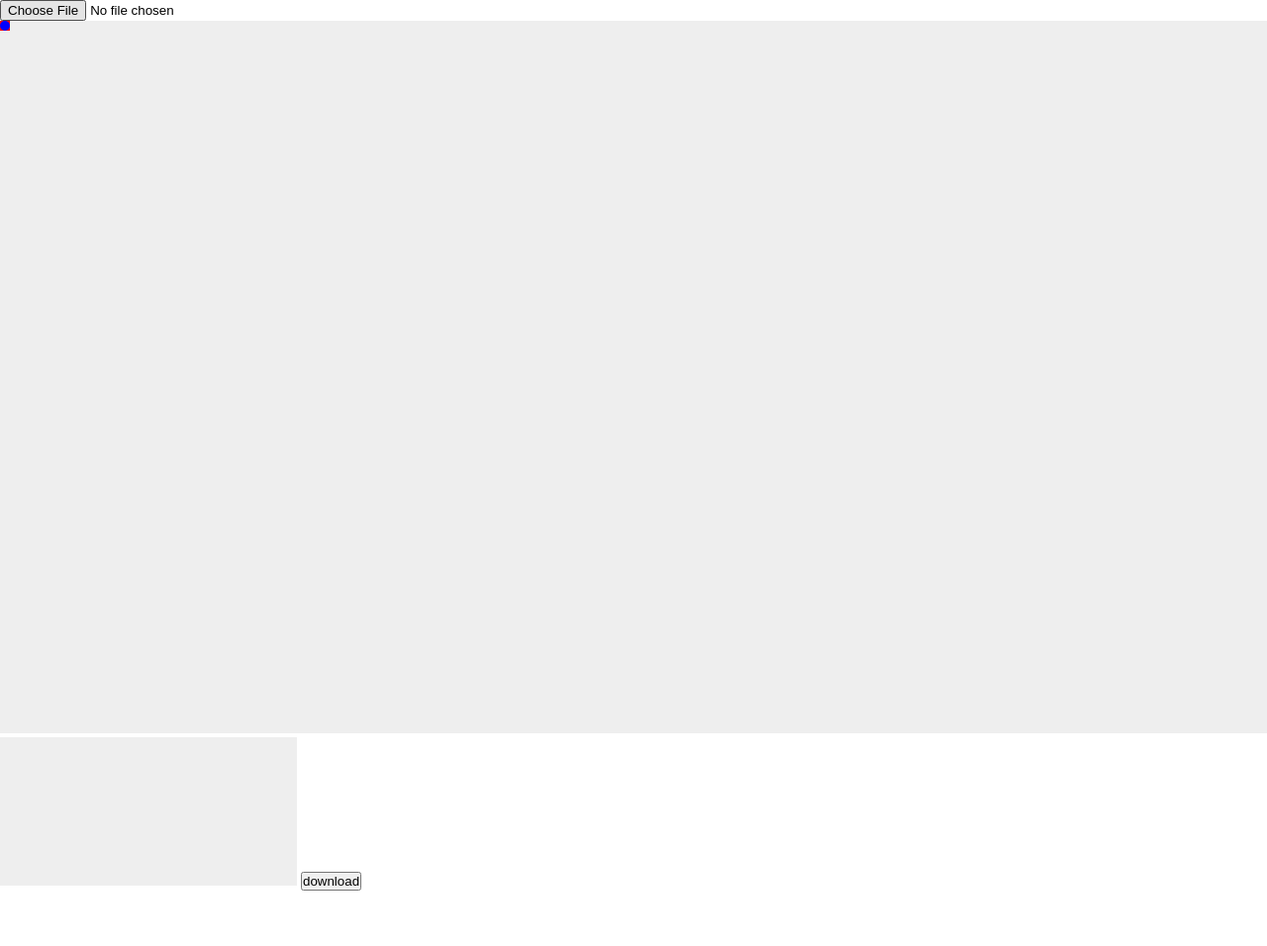
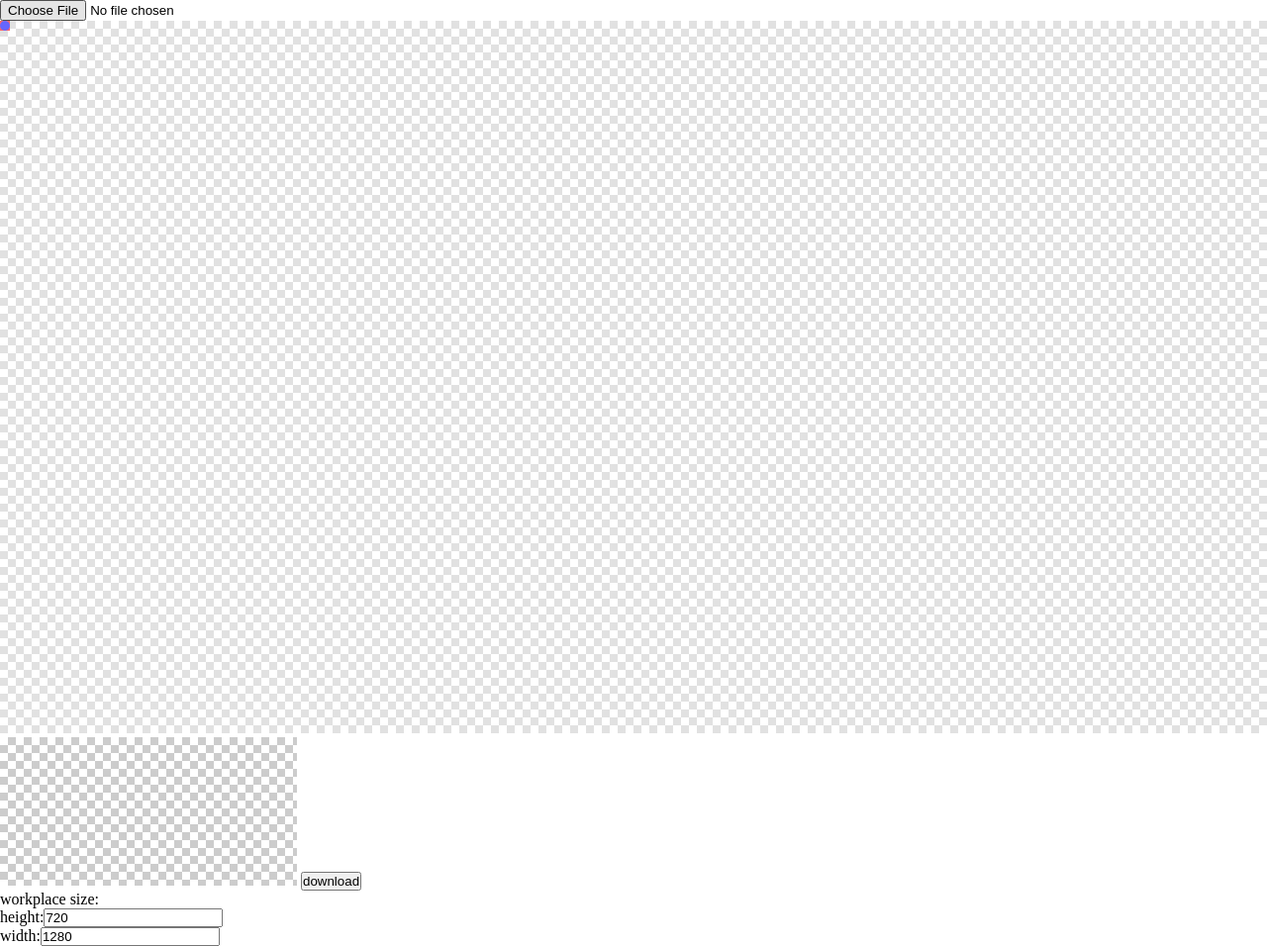
Before and after one commit to nanaSun/canvas-pic-process, a website: page src/index.html in a window 1280 px wide. Shown: the whole page at 99% size. Before the commit the page ends 900 px from the top, so only its background shows below. Drawn offline with Linux system fonts and the light colour scheme.

```diff
--- a/src/index.html
+++ b/src/index.html
@@ -6,7 +6,18 @@
 	<style type="text/css">
 		*{padding: 0px; margin:0px;}
 		canvas{
-			background: #eee;
+			background: url(./images/bkg.png);
+		}
+		.workplace{
+			position: relative;
+		}
+		#editpanel{
+			position: absolute;
+			width: 100%;
+			height: 100%;
+			top:0px;
+			left:0px;
+			background: rgba(255,255,255,0.4);
 		}
 	</style>
 </head>
@@ -19,14 +30,25 @@
 		<p class="size"></p>
 		<p class="size"></p>
 	</div>
-	<canvas id="canvas"></canvas>
+	<div class="workplace">
+		<canvas id="canvas"></canvas>
+		<div id="editpanel"></div>
+	</div>
+
 	<canvas id="saveImage"></canvas>
 	<button id="download">download</button>
+	<div class="controlpanel">
+		<p>workplace size:</p>
+		<p>height:<input type="text" name="height"></p>
+		<p>width:<input type="text" name="width"></p>
+	</div>
 	<script type="text/javascript" src="./scripts/init.js"></script>
-	<script type="text/javascript" src="./scripts/chooseImage.js"></script>
+	<script type="text/javascript" src="./scripts/workplaceSize.js"></script>
+	<script type="text/javascript" src="./scripts/event.js"></script>
+	<!-- <script type="text/javascript" src="./scripts/chooseImage.js"></script>
 	<script type="text/javascript" src="./scripts/moveImage.js"></script>
 	<script type="text/javascript" src="./scripts/scaleImage.js"></script>
 	<script type="text/javascript" src="./scripts/cropImage.js"></script>
-	<script type="text/javascript" src="./scripts/saveImage.js"></script>
+	<script type="text/javascript" src="./scripts/saveImage.js"></script> -->
 </body>
 </html>
--- /dev/null
+++ b/src/scripts/event.js
@@ -0,0 +1,25 @@
+editpanel.addEventListener("mousedown",function (e) {
+    console.log("mousedown",e.clientX-canvasOffsetLeft , e.clientY-canvasOffsetTop);
+})
+editpanel.addEventListener("mousemove",function (e) {
+    console.log("mousemove",e.clientX-canvasOffsetLeft , e.clientY-canvasOffsetTop);
+})
+editpanel.addEventListener("mouseup",function (e) {
+    console.log("mouseup",e.clientX-canvasOffsetLeft , e.clientY-canvasOffsetTop);
+})
+editpanel.addEventListener("mouseleave",function (e) {
+    console.log("mouseleave",e.clientX-canvasOffsetLeft , e.clientY-canvasOffsetTop);
+})
+editpanel.addEventListener("mouseenter",function (e) {
+    console.log("mouseenter",e.clientX-canvasOffsetLeft , e.clientY-canvasOffsetTop);
+})
+
+editpanel.addEventListener("mouseout",function (e) {
+    console.log("mouseout",e.clientX-canvasOffsetLeft , e.clientY-canvasOffsetTop);
+})
+editpanel.addEventListener("mouseover",function (e) {
+    console.log("mouseover",e.clientX-canvasOffsetLeft , e.clientY-canvasOffsetTop);
+})
+editpanel.addEventListener("mousewheel",function (e) {
+    console.log("mousewheel",e.clientX-canvasOffsetLeft , e.clientY-canvasOffsetTop);
+})
--- a/src/scripts/init.js
+++ b/src/scripts/init.js
@@ -7,8 +7,11 @@
 let input = document.getElementById("getImage"),image=null;
 let imageData = document.getElementById("imageData")
 let download = document.getElementById("download")
-var outputcanvas=document.getElementById("saveImage");
+let outputcanvas=document.getElementById("saveImage");
 let canvas = document.getElementById("canvas");
+let editpanel = document.getElementById("editpanel");
+let workplace = document.getElementsByClassName("workplace")[0];
+let canvasOffsetTop=workplace.offsetTop,canvasOffsetLeft=workplace.offsetLeft;
 canvas.width=size;
 canvas.height=size*9/16;
 let context = canvas.getContext("2d");
--- /dev/null
+++ b/src/scripts/workplaceSize.js
@@ -0,0 +1,25 @@
+let workplaceWidth=size,
+	workplaceHeight=size*9/16
+
+let workplaceHeightInput=document.getElementsByTagName("input").height,
+	workplaceWidthInput=document.getElementsByTagName("input").width
+
+workplaceHeightInput.value=workplaceHeight
+workplaceWidthInput.value=workplaceWidth
+
+canvas.style.height=workplaceHeight+"px"
+canvas.style.width=workplaceWidth+"px"
+
+
+workplaceHeightInput.addEventListener("change",function(e) {
+	canvas.height=workplaceHeightInput.value
+	keepWorkplaceSize()
+})
+workplaceWidthInput.addEventListener("change",function(e) {
+	canvas.width=workplaceWidthInput.value
+	keepWorkplaceSize()
+})
+
+function keepWorkplaceSize(){
+	canvas.style.height=workplaceWidth/workplaceWidthInput.value*workplaceHeightInput.value+"px"
+}
```
Also changed, not shown: src/images/bkg.png (added).
